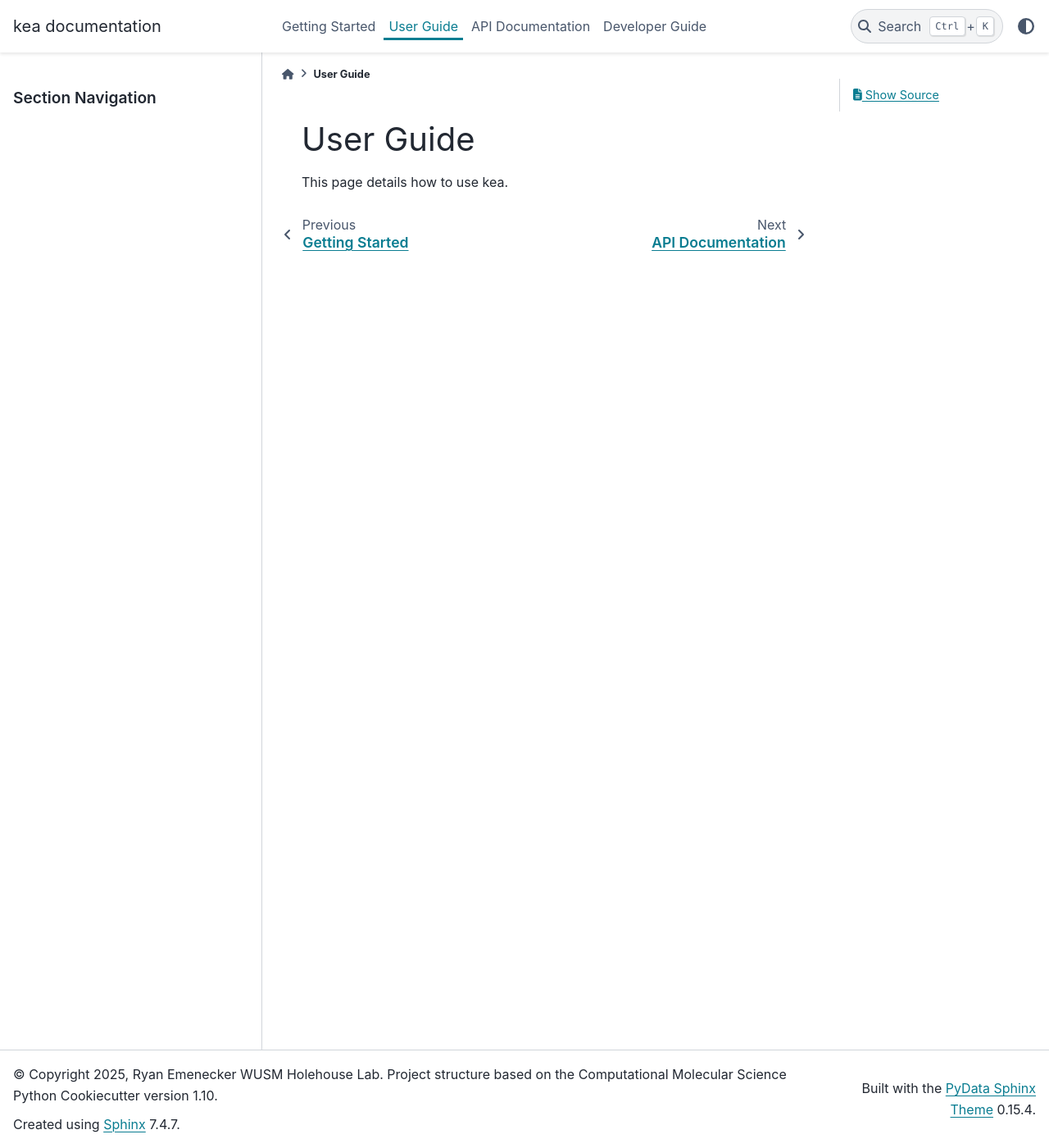
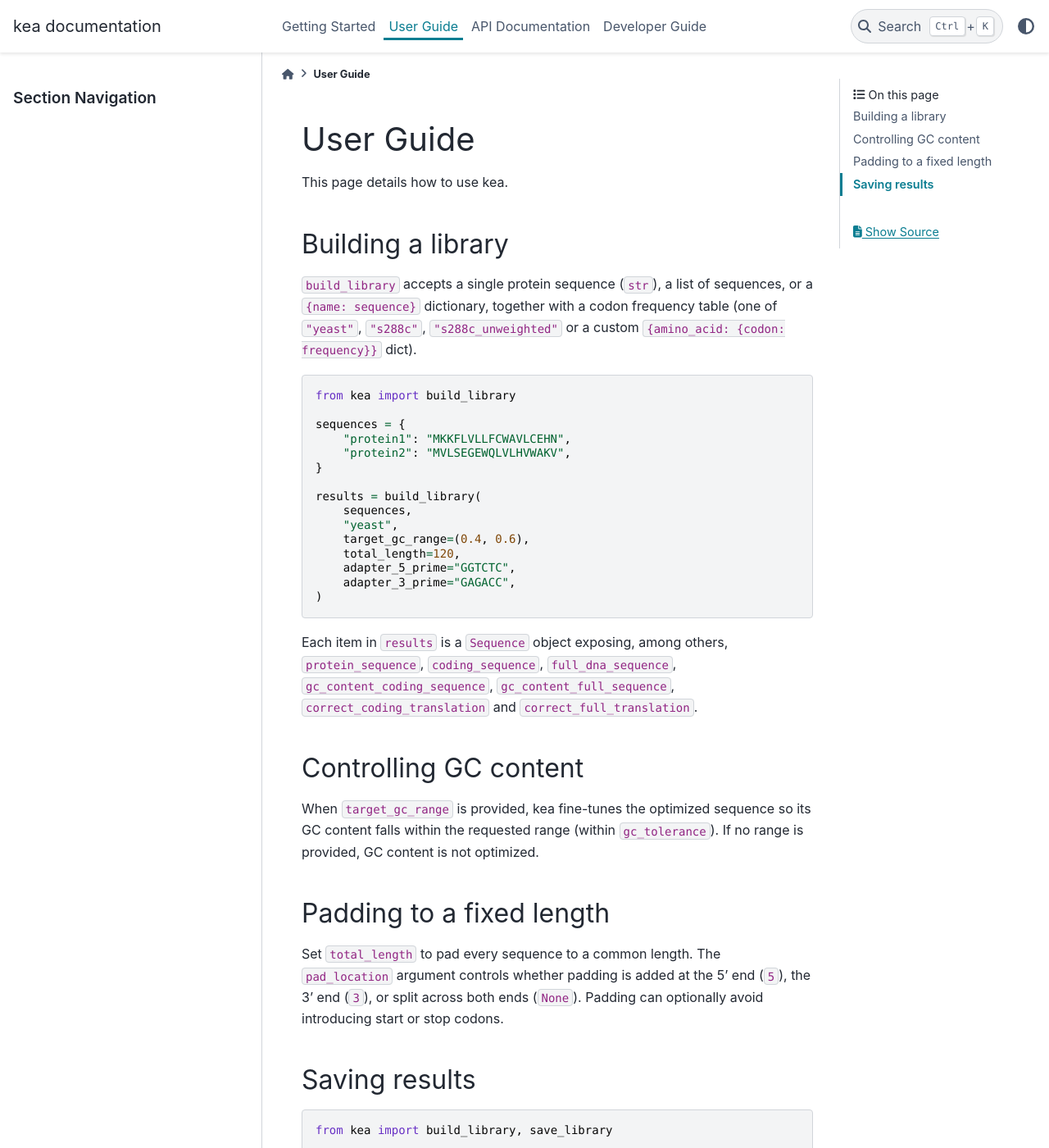
Before and after one commit to ryanemenecker/kea, a Sphinx documentation site: the page built from docs/user_guide.rst, in a window 1280 px wide and 1400 px high. Shown: the whole window at 82% size. Built offline with Sphinx 7.4.7 and the PyData theme 0.15.4, drawn with Linux system fonts in a browser that asks for light colours; the version number could not be read and is left out; some of the changed text lies outside the part shown.

Commit message:
Comit for cleanup in prep for GOOSE paper

```diff
--- a/docs/api.rst
+++ b/docs/api.rst
@@ -1,7 +1,11 @@
 API Documentation
 =================
+
+The main entry points of kea are :func:`kea.build_library` and
+:func:`kea.save_library`.
 
 .. autosummary::
    :toctree: autosummary
 
-   kea.canvas
+   kea.build_library
+   kea.save_library
--- a/docs/user_guide.rst
+++ b/docs/user_guide.rst
@@ -2,3 +2,59 @@ User Guide
 ===============
 
 This page details how to use kea.
+
+Building a library
+------------------
+
+``build_library`` accepts a single protein sequence (``str``), a list of
+sequences, or a ``{name: sequence}`` dictionary, together with a codon
+frequency table (one of ``"yeast"``, ``"s288c"``, ``"s288c_unweighted"`` or a
+custom ``{amino_acid: {codon: frequency}}`` dict).
+
+.. code-block:: python
+
+    from kea import build_library
+
+    sequences = {
+        "protein1": "MKKFLVLLFCWAVLCEHN",
+        "protein2": "MVLSEGEWQLVLHVWAKV",
+    }
+
+    results = build_library(
+        sequences,
+        "yeast",
+        target_gc_range=(0.4, 0.6),
+        total_length=120,
+        adapter_5_prime="GGTCTC",
+        adapter_3_prime="GAGACC",
+    )
+
+Each item in ``results`` is a ``Sequence`` object exposing, among others,
+``protein_sequence``, ``coding_sequence``, ``full_dna_sequence``,
+``gc_content_coding_sequence``, ``gc_content_full_sequence``,
+``correct_coding_translation`` and ``correct_full_translation``.
+
+Controlling GC content
+----------------------
+
+When ``target_gc_range`` is provided, kea fine-tunes the optimized sequence so
+its GC content falls within the requested range (within ``gc_tolerance``). If
+no range is provided, GC content is not optimized.
+
+Padding to a fixed length
+-------------------------
+
+Set ``total_length`` to pad every sequence to a common length. The
+``pad_location`` argument controls whether padding is added at the 5' end
+(``5``), the 3' end (``3``), or split across both ends (``None``). Padding can
+optionally avoid introducing start or stop codons.
+
+Saving results
+--------------
+
+.. code-block:: python
+
+    from kea import build_library, save_library
+
+    results = build_library(sequences, "yeast")
+    save_library(results, "optimized_sequences.csv")
```
Also changed, not shown: README.md (+111 -71 lines), docs/getting_started.rst (+22 -2 lines), pyproject.toml (+5 -3 lines), 6 other files.
